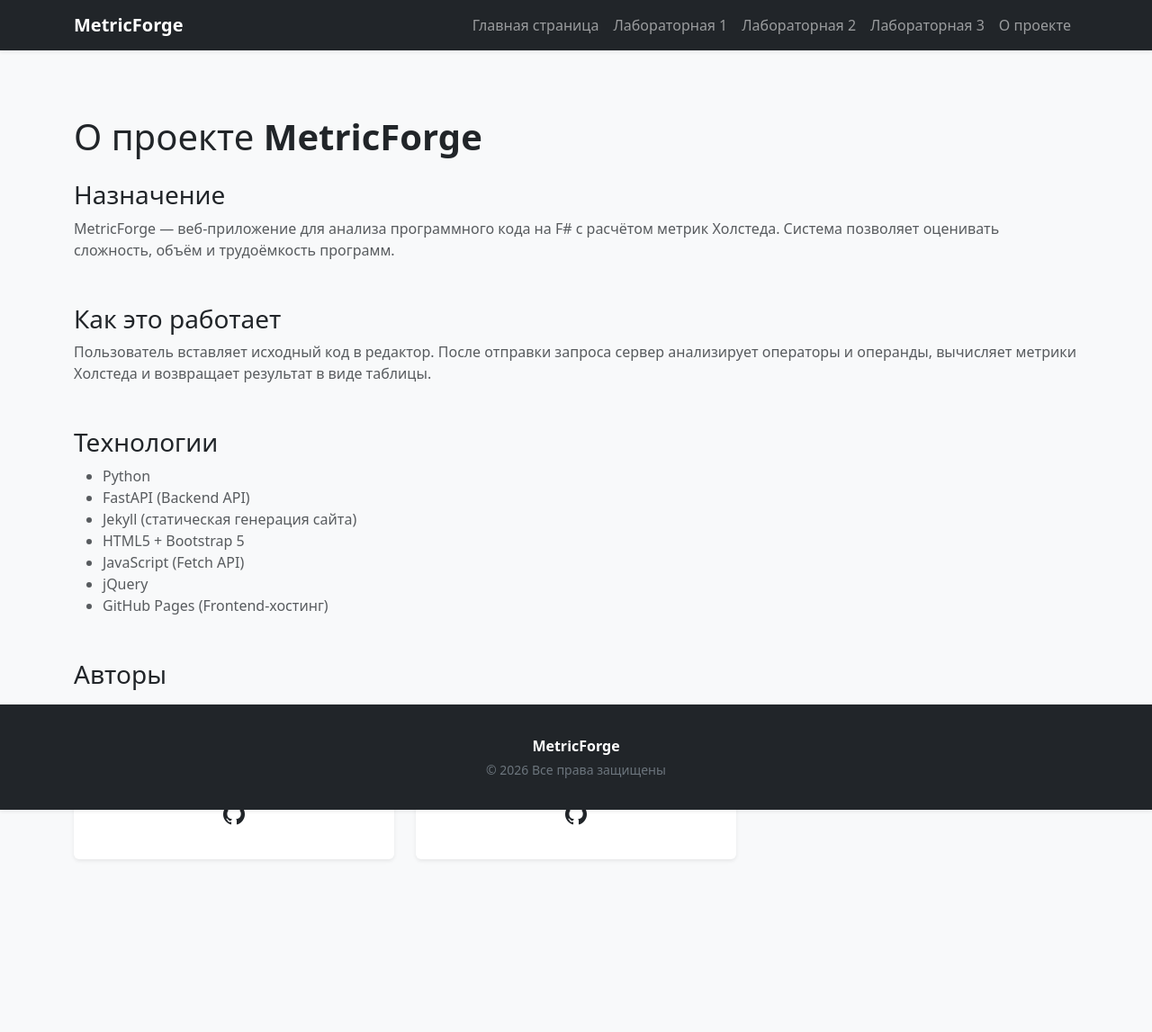
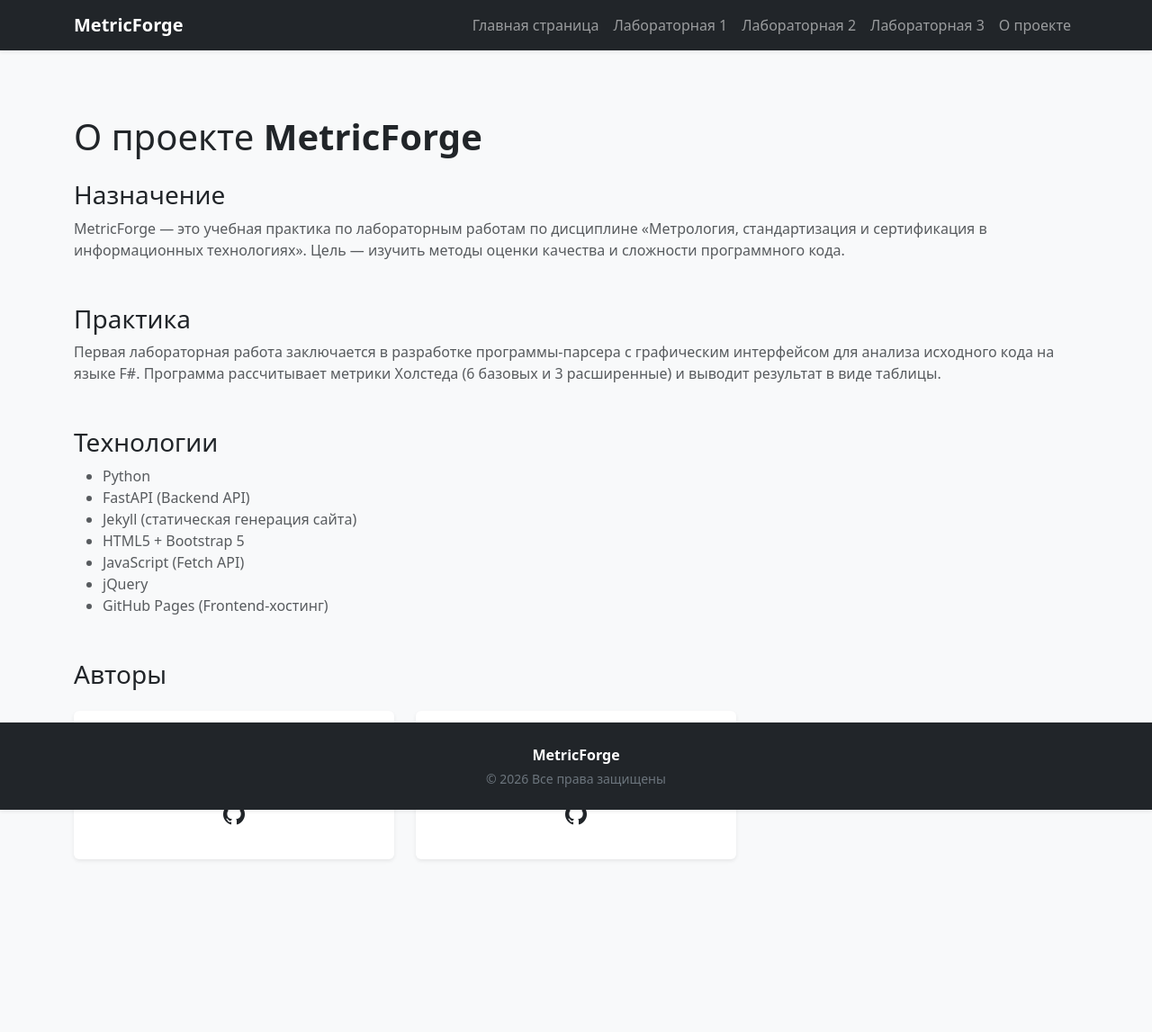
Before and after one commit to Max2772/MetricForge, a Jekyll site: the page built from docs/about.html, in a window 1280 px wide. Shown: the whole page at 90% size. Built offline with Jekyll 4.4.1, drawn with Linux system fonts in a browser that asks for light colours; before the commit the page ends 1107 px from its top, so only the background shows below that.

```diff
--- a/docs/_layouts/default.html
+++ b/docs/_layouts/default.html
@@ -4,10 +4,10 @@
     <meta charset="UTF-8">
     <meta name="viewport" content="width=device-width, initial-scale=1.0">
     <link rel="icon" type="image/png" href="{{ '/img/favicon.png' | relative_url }}">
+    <link rel="stylesheet" href="https://cdn.jsdelivr.net/npm/bootstrap-icons@1.11.1/font/bootstrap-icons.css">
     <link rel="stylesheet" href="{{ '/css/bootstrap/bootstrap.min.css' | relative_url }}">
     <link rel="stylesheet" href="{{ '/css/style.css' | relative_url }}">
     <link rel="stylesheet" href="{{ '/css/footer.css' | relative_url }}">
-    <link rel="stylesheet" href="https://cdn.jsdelivr.net/npm/bootstrap-icons@1.11.1/font/bootstrap-icons.css">
     <title>{{ page.title }}</title>
 </head>
 <body>
@@ -15,5 +15,6 @@
     {{ content }}
     {% include footer.html %}
     <script src="{{ '/js/jquery/jquery.min.js' | relative_url }}"></script>
+    <script src="{{ '/js/bootstrap/bootstrap.bundle.min.js' | relative_url }}"></script>
 </body>
 </html>
--- a/docs/about.html
+++ b/docs/about.html
@@ -7,22 +7,22 @@ title: О проекте — MetricForge
     <div class="container">
 
         <h1 class="mb-4">О проекте <strong>MetricForge</strong></h1>
-
         <div class="mb-5">
             <h3>Назначение</h3>
             <p class="text-muted">
-                MetricForge — веб-приложение для анализа программного кода на F#
-                с расчётом метрик Холстеда. Система позволяет оценивать сложность,
-                объём и трудоёмкость программ.
+                MetricForge — это учебная практика по лабораторным работам по дисциплине
+                «Метрология, стандартизация и сертификация в информационных технологиях».
+                Цель — изучить методы оценки качества и сложности программного кода.
             </p>
         </div>
 
         <div class="mb-5">
-            <h3>Как это работает</h3>
+            <h3>Практика</h3>
             <p class="text-muted">
-                Пользователь вставляет исходный код в редактор. После отправки запроса
-                сервер анализирует операторы и операнды, вычисляет метрики Холстеда
-                и возвращает результат в виде таблицы.
+                Первая лабораторная работа заключается в разработке программы-парсера
+                с графическим интерфейсом для анализа исходного кода на языке F#.
+                Программа рассчитывает метрики Холстеда (6 базовых и 3 расширенные)
+                и выводит результат в виде таблицы.
             </p>
         </div>
 
--- a/docs/css/footer.css
+++ b/docs/css/footer.css
@@ -3,5 +3,4 @@ footer {
     bottom: 0;
     width: 100%;
     background-color: #343a40;
-    padding: 10px 0;
   }
--- a/docs/css/style.css
+++ b/docs/css/style.css
@@ -1,6 +1,6 @@
 body {
     background-color: #f8f9fa;
-    padding-bottom: 80px;
+    padding-bottom: 120px;
 }
 textarea {
     font-family: monospace;
```
Also changed, not shown: docs/index.html (+6 -3 lines), docs/js/labwork1.js (added, +70 -0 lines), docs/labwork1.html (+18 -38 lines), 1 other file.
